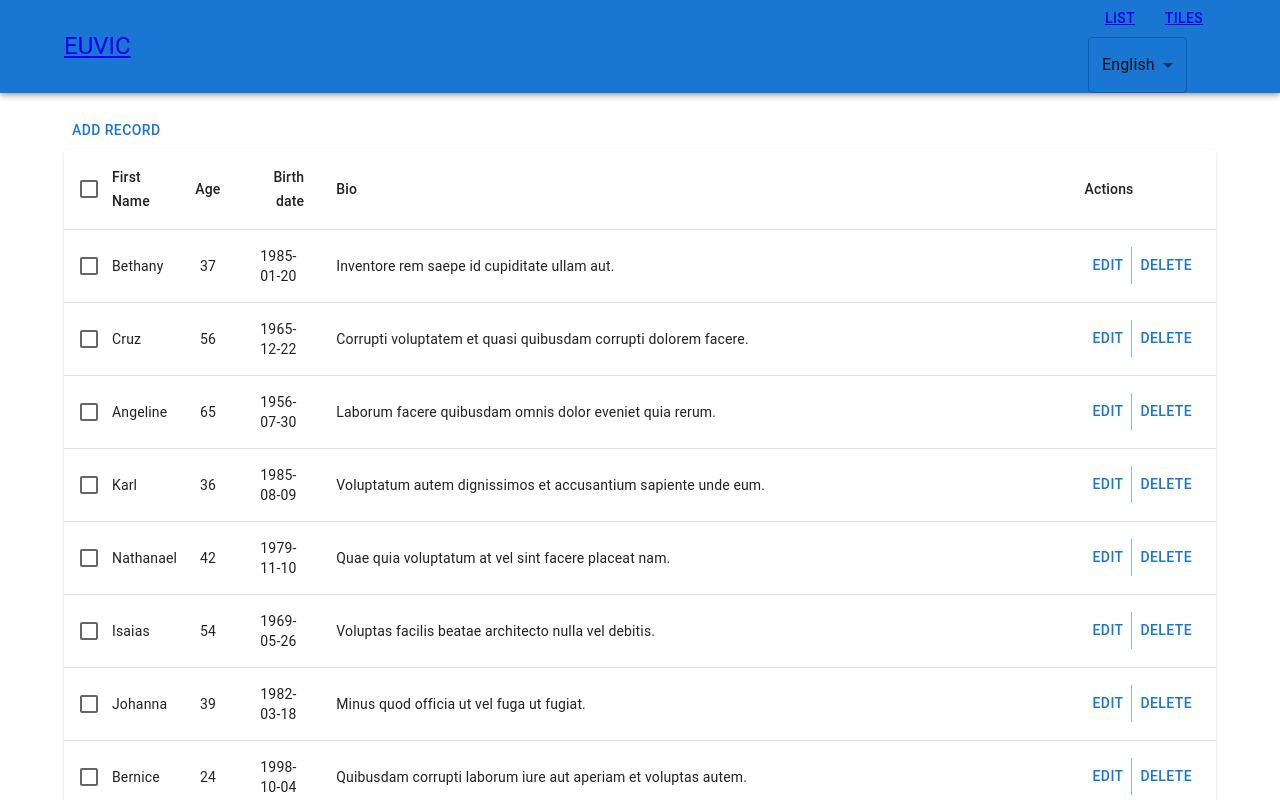
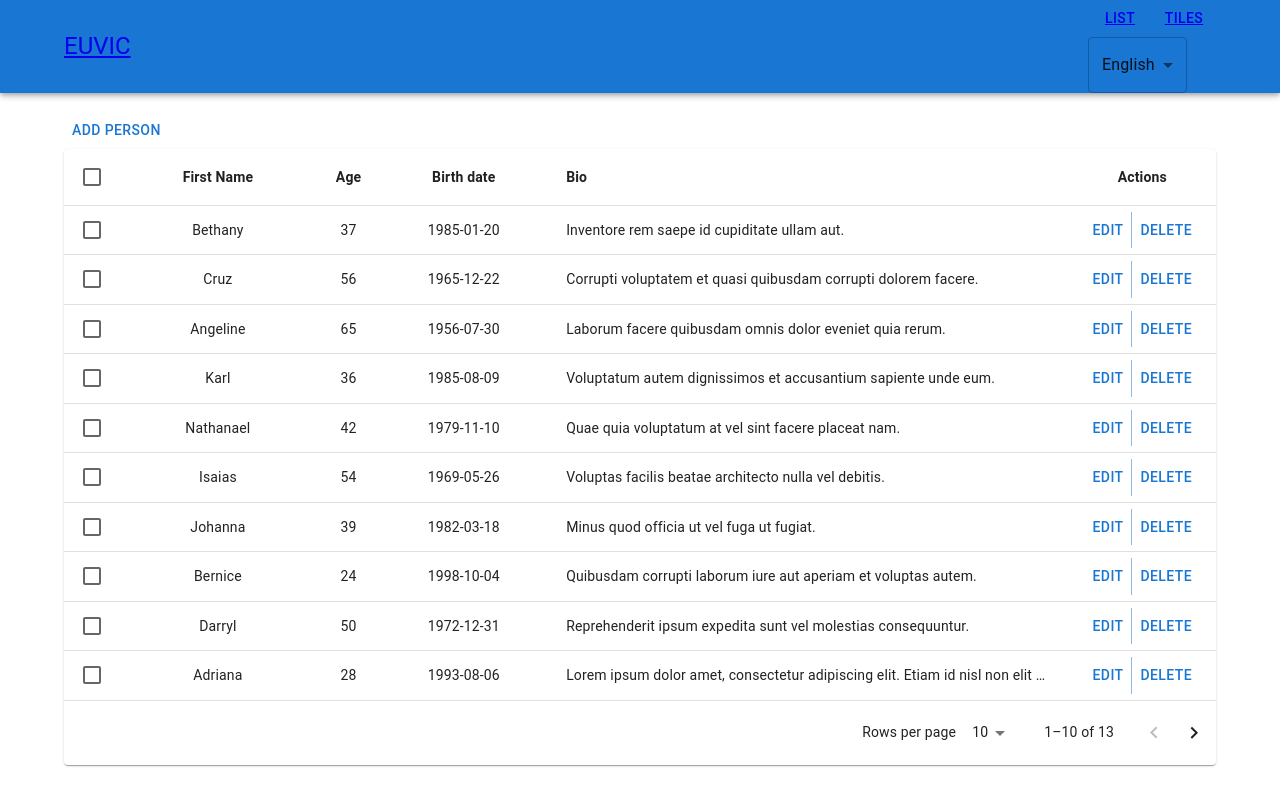
Before and after one commit to Rigon7/euvic-recruitment-task, a React (Create React App) app: page / in a window 1280 px wide. Both pictures are taken after a click on the button "LIST". Shown: the top 800 px of the page. Built offline with nearby package versions, Linux system fonts and the light colour scheme.

Commit message:
style table

```diff
--- a/src/application/components/navbar/Navbar.module.scss
+++ /dev/null
@@ -1,2 +0,0 @@
-.nav {
-}
--- /dev/null
+++ b/src/application/components/table/TableData.module.scss
@@ -0,0 +1,26 @@
+.table-row {
+    &__checkbox {
+        width: 2%;
+    }
+    &__name {
+    }
+    &__age {
+        width: 5%;
+    }
+    &__birthDate {
+        width: 15%;
+    }
+    &__bio {
+        width: 45%;
+    }
+    &__bio span {
+        width: 30rem;
+        display: block;
+        white-space: nowrap;
+        overflow: hidden;
+        text-overflow: ellipsis;
+    }
+    &__actions {
+        width: 5%;
+    }
+}
--- a/src/application/components/table/TableData.tsx
+++ b/src/application/components/table/TableData.tsx
@@ -1,4 +1,5 @@
 import * as React from 'react';
+import styles from './TableData.module.scss';
 import {
     alpha,
     Box,
@@ -19,12 +20,15 @@ import {
     Typography
 } from '@mui/material';
 import DeleteIcon from '@mui/icons-material/Delete';
+
 import { useTranslation } from 'react-i18next';
+
 import { useSelector } from 'react-redux';
 import { useDispatch } from 'react-redux';
 import { deletePerson } from '../../redux/features/PersonReducer';
+import { StoreState } from '../../redux/store/store';
+
 import { PersonData } from '../../interfaces/PersonDataInterface';
-import { StoreState } from '../../redux/store/store';
 import FormModal from '../modal/FormModal';
 
 interface TableRowData extends PersonData {
@@ -35,37 +39,37 @@ interface HeadCell {
     disablePadding: boolean;
     id: keyof TableRowData;
     label: string;
-    numeric: boolean;
+    align: 'inherit' | 'left' | 'center' | 'right' | 'justify';
 }
 
 const headCells: readonly HeadCell[] = [
     {
         id: 'name',
-        numeric: false,
+        align: 'center',
         disablePadding: true,
         label: 'firstName'
     },
     {
         id: 'age',
-        numeric: true,
+        align: 'center',
         disablePadding: false,
         label: 'age'
     },
     {
         id: 'birthDate',
-        numeric: true,
+        align: 'center',
         disablePadding: false,
         label: 'birthDate'
     },
     {
         id: 'bio',
-        numeric: false,
+        align: 'left',
         disablePadding: false,
         label: 'bio'
     },
     {
         id: 'actions',
-        numeric: false,
+        align: 'center',
         disablePadding: false,
         label: 'actions'
     }
@@ -96,8 +100,10 @@ function EnhancedTableHead(props: EnhancedTableProps): JSX.Element {
                 {headCells.map((headCell) => (
                     <TableCell
                         key={headCell.id}
-                        align={headCell.numeric ? 'right' : 'left'}
-                        padding={headCell.disablePadding ? 'none' : 'normal'}>
+                        align={headCell.align}
+                        padding={headCell.disablePadding ? 'none' : 'normal'}
+                        sx={{ pt: 2, pb: 2, fontWeight: 'bold' }}
+                        className={styles[`table-row__${headCell.id}`]}>
                         {t(headCell.label)}
                     </TableCell>
                 ))}
@@ -205,7 +211,7 @@ export default function EnhancedTable(): JSX.Element {
         <Box sx={{ width: '100%' }}>
             <Paper sx={{ width: '100%', mb: 2 }}>
                 <TableContainer>
-                    <Table sx={{ minWidth: 750 }} aria-labelledby="tableTitle" size={'medium'}>
+                    <Table sx={{ minWidth: 750 }} aria-labelledby="tableTitle" size={'small'}>
                         <EnhancedTableHead
                             numSelected={selected.length}
                             onSelectAllClick={handleSelectAllClick}
@@ -222,8 +228,9 @@ export default function EnhancedTable(): JSX.Element {
                                         role="checkbox"
                                         tabIndex={-1}
                                         key={row.id}
+                                        className={styles['table-row']}
                                         sx={{ alignItems: 'center' }}>
-                                        <TableCell padding="checkbox">
+                                        <TableCell padding="checkbox" className={styles['table-row__checkbox']}>
                                             <Checkbox
                                                 onClick={(event): void => handleClick(event, row.id)}
                                                 color="primary"
@@ -233,13 +240,19 @@ export default function EnhancedTable(): JSX.Element {
                                                 }}
                                             />
                                         </TableCell>
-                                        <TableCell component="th" id={labelId} scope="row" padding="none">
+                                        <TableCell align="center" padding="none" className={styles['table-row__name']}>
                                             {row.name}
                                         </TableCell>
-                                        <TableCell align="center">{row.age}</TableCell>
-                                        <TableCell align="center">{row.birthDate}</TableCell>
-                                        <TableCell align="left">{row.bio}</TableCell>
-                                        <TableCell>
+                                        <TableCell align="center" className={styles['table-row__age']}>
+                                            {row.age}
+                                        </TableCell>
+                                        <TableCell align="center" className={styles['table-row__birthDate']}>
+                                            {row.birthDate}
+                                        </TableCell>
+                                        <TableCell align="left" className={styles['table-row__bio']}>
+                                            <span>{row.bio}</span>
+                                        </TableCell>
+                                        <TableCell align="center" className={styles['table-row__actions']}>
                                             <ButtonGroup variant="text" aria-label="text button group">
                                                 <FormModal person={rows[index]}>{t('edit')}</FormModal>
                                                 <Button onClick={(event): void => handleDeleteSingleRow(event, row.id)}>
--- a/src/application/pages/main/main.tsx
+++ b/src/application/pages/main/main.tsx
@@ -1,14 +1,15 @@
 import { useTranslation } from 'react-i18next';
 import FormModal from '../../components/modal/FormModal';
 import TableData from '../../components/table/TableData';
-import styles from './Main.module.scss';
+import { Box } from '@mui/material';
+
 const Main = (): JSX.Element => {
     const { t } = useTranslation();
     return (
-        <div className={styles['test']}>
+        <Box>
             <FormModal>{t('addRecord')}</FormModal>
             <TableData />
-        </div>
+        </Box>
     );
 };
 export default Main;
--- /dev/null
+++ b/src/application/pages/welcome-page/WelcomePage.tsx
@@ -0,0 +1,13 @@
+import { Box } from '@mui/material';
+import { useTranslation } from 'react-i18next';
+
+const WelcomePage = (): JSX.Element => {
+    const { t } = useTranslation();
+    return (
+        <Box>
+            {' '}
+            <Box>{t('main')}</Box> <Box>{t('views')}</Box>
+        </Box>
+    );
+};
+export default WelcomePage;
--- a/src/static/i18n/en.json
+++ b/src/static/i18n/en.json
@@ -11,7 +11,7 @@
   "rowsPerPage": "Rows per page",
   "filter": "Filter",
   "listOfPeople": "List of famous people",
-  "addRecord": "Add record",
+  "addRecord": "Add person",
   "save":"Save",
   "cancel":"Cancel",
   "edit":"Edit",
--- a/src/static/i18n/pl.json
+++ b/src/static/i18n/pl.json
@@ -11,7 +11,7 @@
   "rowsPerPage": "Wiersze na stronę",
   "filter": "Filtr",
   "listOfPeople": "Lista sławnych ludzi",
-  "addRecord": "Dodaj rekord",
+  "addRecord": "Dodaj osobę",
   "save":"Zapisz",
   "cancel":"Anuluj",
   "edit":"Edytuj",
--- a/src/static/router/router.tsx
+++ b/src/static/router/router.tsx
@@ -3,6 +3,7 @@ import MainLayout from '../../application/layouts/main-layout/MainLayout';
 import Main from '../../application/pages/main/Main';
 import NotFoundPage from '../../application/pages/not-found/NotFoundPage';
 import Views from '../../application/pages/views/Views';
+import WelcomePage from '../../application/pages/welcome-page/WelcomePage';
 
 const Router = (): React.ReactElement | null =>
     useRoutes([
@@ -10,6 +11,10 @@ const Router = (): React.ReactElement | null =>
             path: '',
             element: <MainLayout />,
             children: [
+                {
+                    path: '/',
+                    element: <WelcomePage />
+                },
                 {
                     path: 'main',
                     element: <Main />
```
Also changed, not shown: src/application/components/navbar/Navbar.tsx (+14 -12 lines), src/application/pages/main/Main.module.scss (deleted).
